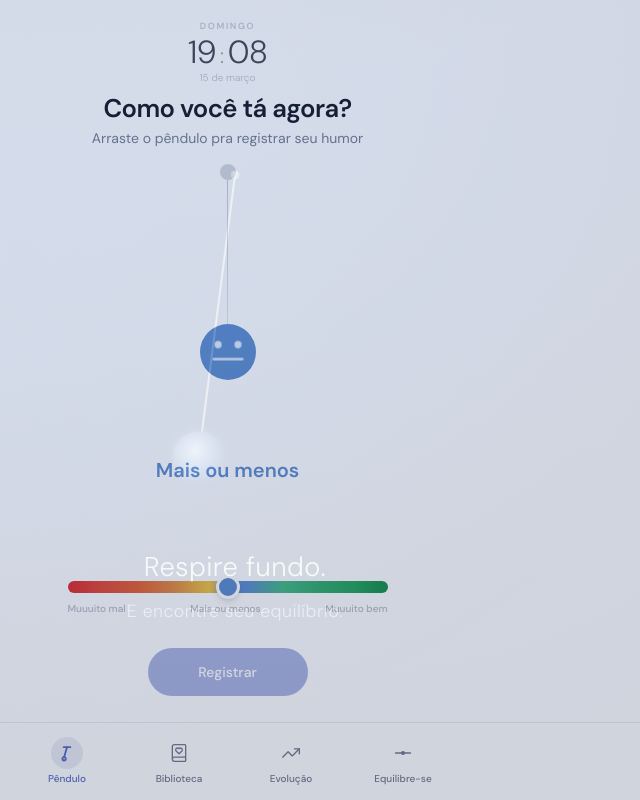
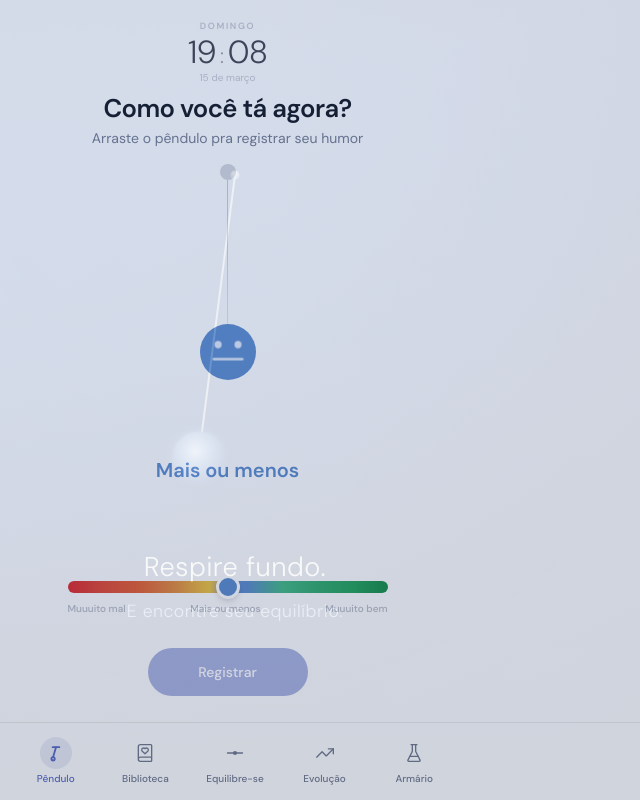
Before and after one commit to filosofiaempreendedora00/pendly, a React (Vite) app: page / in a window 1280 px wide. Shown: the whole page, without its empty margins (405-1045 px from the left). Built offline with nearby package versions, Linux system fonts and the light colour scheme; the HTML template or start-up script is replaced by a standard one.

Commit message:
fix: Equilibre-se como 5ª aba no centro, Armário restaurado
Co-Authored-By: Claude Sonnet 4.5 <noreply@anthropic.com>

```diff
--- a/src/components/BottomNav.tsx
+++ b/src/components/BottomNav.tsx
@@ -1,6 +1,6 @@
 import { useState } from 'react';
 import { useLocation, useNavigate } from 'react-router-dom';
-import { TrendingUp, BookHeart } from 'lucide-react';
+import { TrendingUp, BookHeart, FlaskConical } from 'lucide-react';
 
 const PendulumIcon = ({ size = 22, strokeWidth = 1.6 }: { size?: number; strokeWidth?: number }) => (
   <svg width={size} height={size} viewBox="0 0 24 24" fill="none" stroke="currentColor" strokeWidth={strokeWidth} strokeLinecap="round" strokeLinejoin="round">
@@ -19,10 +19,11 @@ const AxisIcon = ({ size = 22, strokeWidth = 1.6 }: { size?: number; strokeWidth
 );
 
 const tabs = [
-  { path: '/',           icon: PendulumIcon, label: 'Pêndulo'     },
-  { path: '/biblioteca', icon: BookHeart,    label: 'Biblioteca'  },
-  { path: '/padroes',    icon: TrendingUp,   label: 'Evolução'    },
-  { path: '/equilibrio', icon: AxisIcon,     label: 'Equilibre-se'},
+  { path: '/',           icon: PendulumIcon, label: 'Pêndulo'      },
+  { path: '/biblioteca', icon: BookHeart,    label: 'Biblioteca'   },
+  { path: '/equilibrio', icon: AxisIcon,     label: 'Equilibre-se' },
+  { path: '/padroes',    icon: TrendingUp,   label: 'Evolução'     },
+  { path: '/cabide',     icon: FlaskConical, label: 'Armário'      },
 ];
 
 const BottomNav = () => {
@@ -41,7 +42,7 @@ const BottomNav = () => {
 
   return (
     <nav className="fixed bottom-0 left-0 right-0 z-50 border-t border-border bg-background/80 backdrop-blur-xl">
-      <div className="mx-auto grid max-w-md grid-cols-4 items-center py-2 pb-[max(0.5rem,env(safe-area-inset-bottom))]">
+      <div className="mx-auto grid max-w-md grid-cols-5 items-center py-2 pb-[max(0.5rem,env(safe-area-inset-bottom))]">
         {tabs.map(({ path, icon: Icon, label }) => {
           const active  = location.pathname === path;
           const popping = tapped === path;
```
